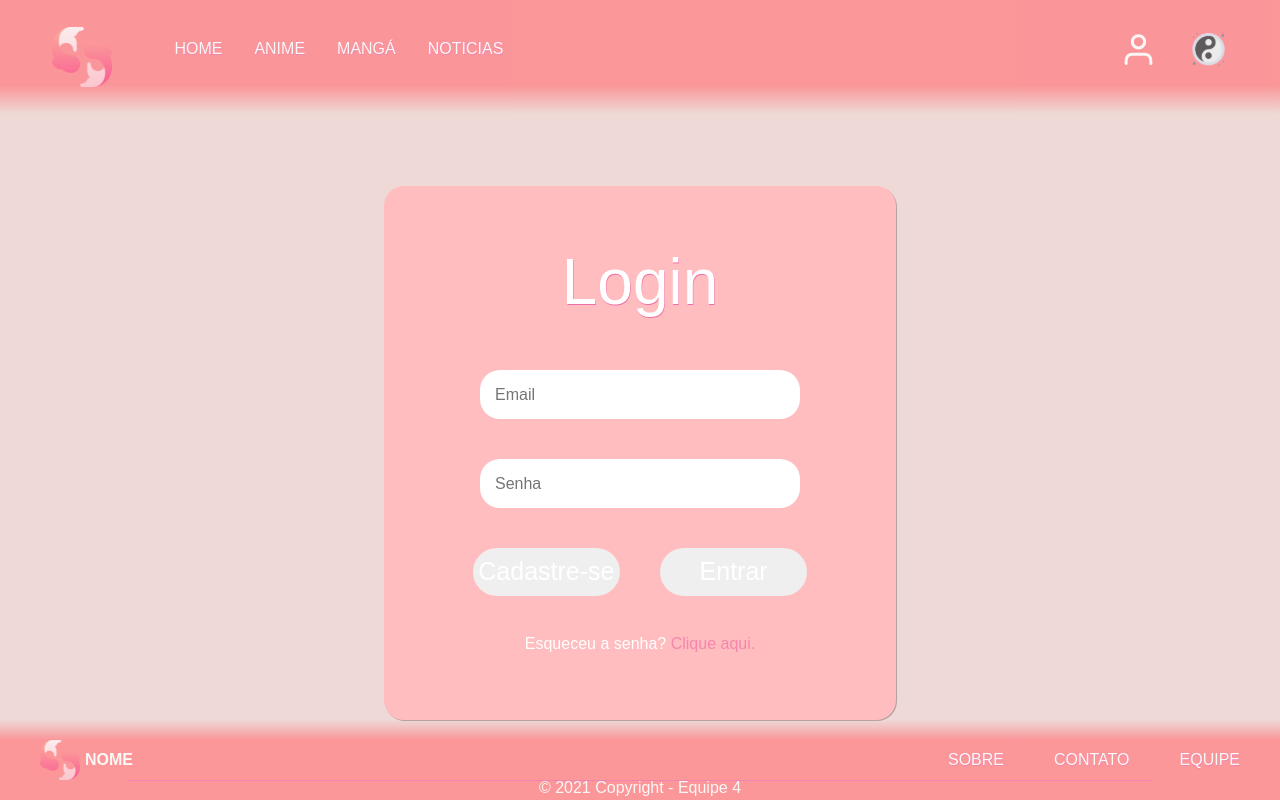
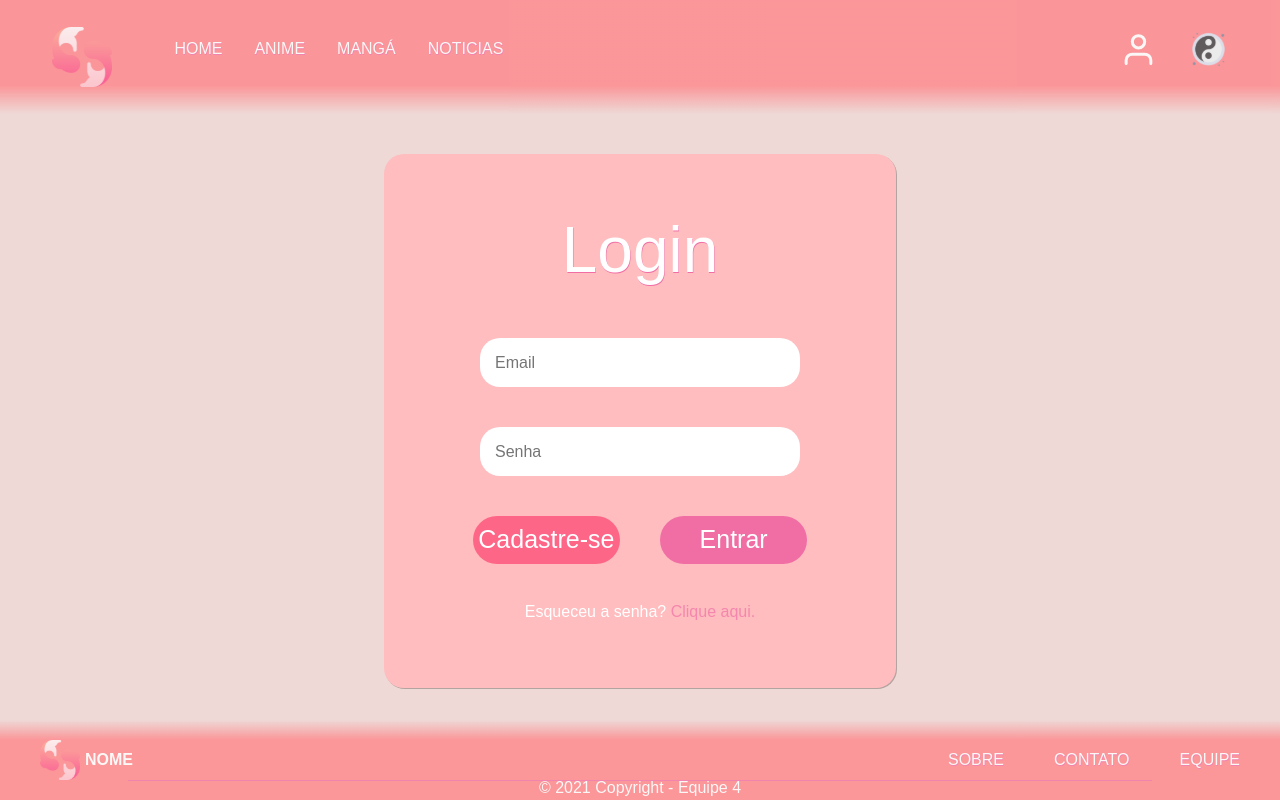
Before and after one commit to italoant/react-projeto-final, a React (Create React App) app: page /login in a window 1280 px wide. Built offline with nearby package versions, Linux system fonts and the light colour scheme; the HTML template or start-up script is replaced by a standard one.

Commit message:
hover dos botoes da tela de login

```diff
--- a/src/pages/Login/Login.js
+++ b/src/pages/Login/Login.js
@@ -1,9 +1,15 @@
 import React from "react";
-import { Formulario } from './Style';
+import { Formulario, Botao } from './Style';
 import { Link } from 'react-router-dom';
 
 
 export default function Login(){
+
+
+
+
+
+
     return(
         <div>
             <Formulario>
@@ -14,8 +20,8 @@ export default function Login(){
                 <section className="campos-form">
                     <input type='password' placeholder="Senha"/>
                 </section>
-                <Link to='/cadastro'><button color="#FE6688" className="botao">Cadastre-se</button></Link>
-                <Link to='./'><button color="#F16EA5" className="botao">Entrar</button></Link>
+                <Link to='/cadastro'><Botao color="#FE6688">Cadastre-se</Botao></Link>
+                <Link to='./'><Botao color="#F16EA5">Entrar</Botao></Link>
                 <p>Esqueceu a senha? <a href="##" target="_black">Clique aqui.</a></p>
             </Formulario>
         </div>
--- a/src/pages/Login/Style.js
+++ b/src/pages/Login/Style.js
@@ -5,7 +5,7 @@ export const Formulario = styled.form`
     background-color: #FFBDBF;
     width: 40vw;
     margin: auto;
-    margin-top: 9vh;
+    margin-top: 5vh;
     text-align: center;
     border-radius: 20px;
     padding: 6vh;
@@ -29,17 +29,7 @@ export const Formulario = styled.form`
         border-radius: 20px;
         border: none;
         background-color: #FFFFFF;
-    }
-
-    .botao{
-        margin: 20px;
-        width: 11.5vw;
-        border-radius: 25px;
-        border: none;
-        color: #FFFFFF;
-        height: 6vh;
-        font-size: 25px;
-        background-color: ${props => props.color};
+        color: #A9A9A9;
     }
 
     p{
@@ -51,4 +41,24 @@ export const Formulario = styled.form`
         color: #F586AD;
         text-decoration: none;
     }
+
+    a:hover{
+        color: #FE6688;
+    }
 `
+
+export const Botao = styled.button`
+        margin: 20px;
+        width: 11.5vw;
+        border-radius: 25px;
+        border: none;
+        color: #FFFFFF;
+        height: 6vh;
+        font-size: 25px;
+        background-color: ${props => props.color};
+
+        :hover{
+            color: #A9A9A9;
+            background-color: #EED9D6;
+        }
+`
```
